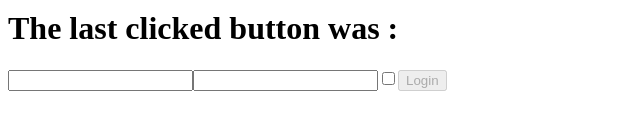
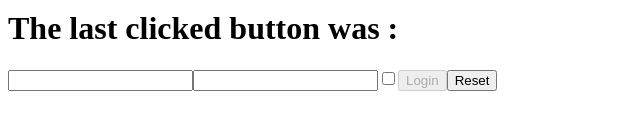
Before and after one commit to Ivanfras98/react-exercises, a React (Create React App) app: page / in a window 1280 px wide. Shown: the part 336-466 px from the top of the page, without its empty margins (0-640 px from the left). Built offline with nearby package versions, Linux system fonts and the light colour scheme.

Commit message:
es-forms-04-done

```diff
--- a/src/Login.js
+++ b/src/Login.js
@@ -28,6 +28,13 @@ export class Login extends React.Component {
   HandlerLoginClick = (event) => {
      this.props.passFunc(this.state)
   };
+  resetAll = (event)=>{
+    this.setState({
+        username : "",
+        password : "",
+        remember : false
+    })
+  }
 
   render() {
     return (
@@ -52,6 +59,7 @@ export class Login extends React.Component {
         <button disabled={this.state.disabled} onClick={this.HandlerLoginClick}>
           Login
         </button>
+        <button onClick={this.resetAll}>Reset</button>
       </div>
     );
   }
```
